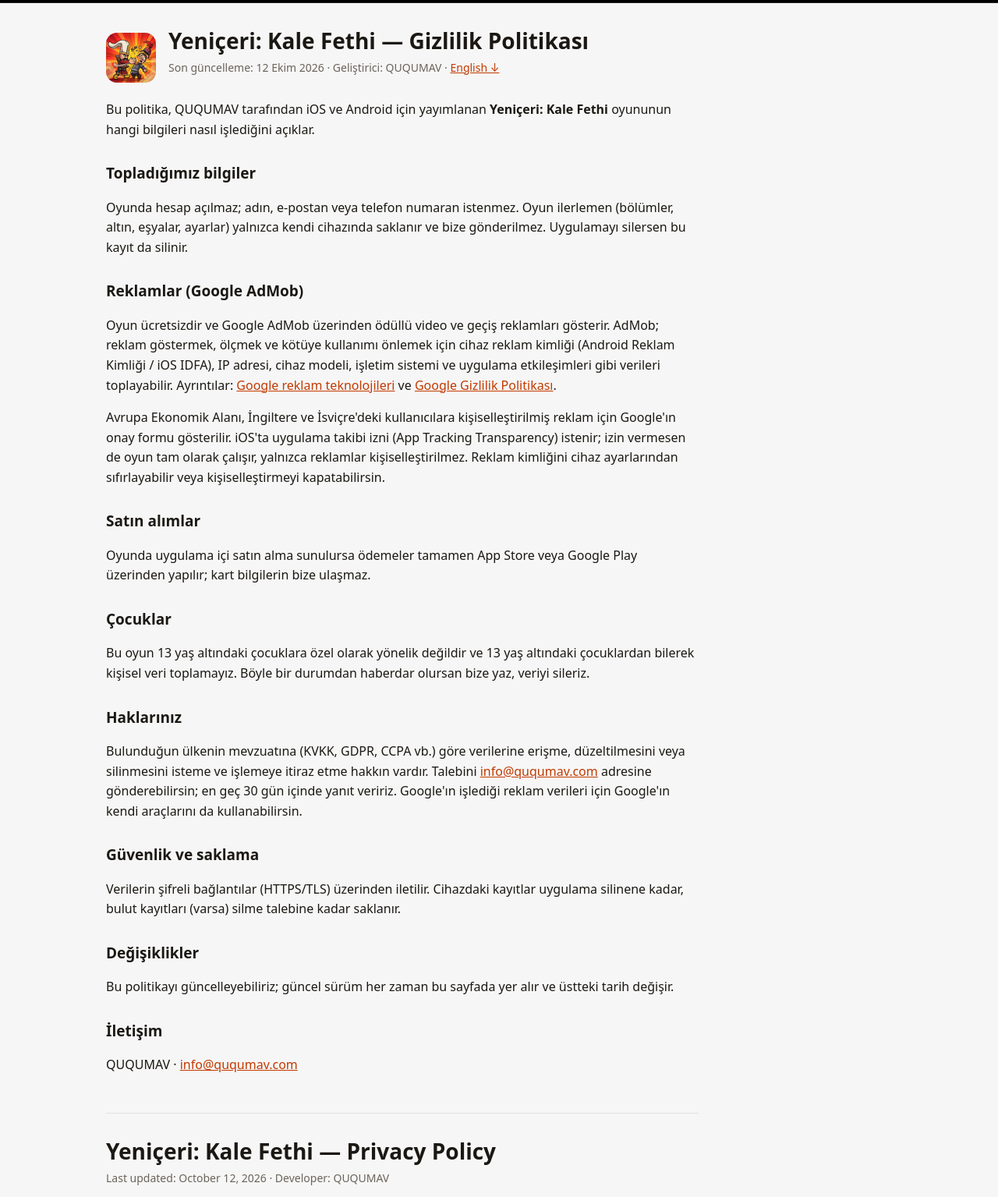
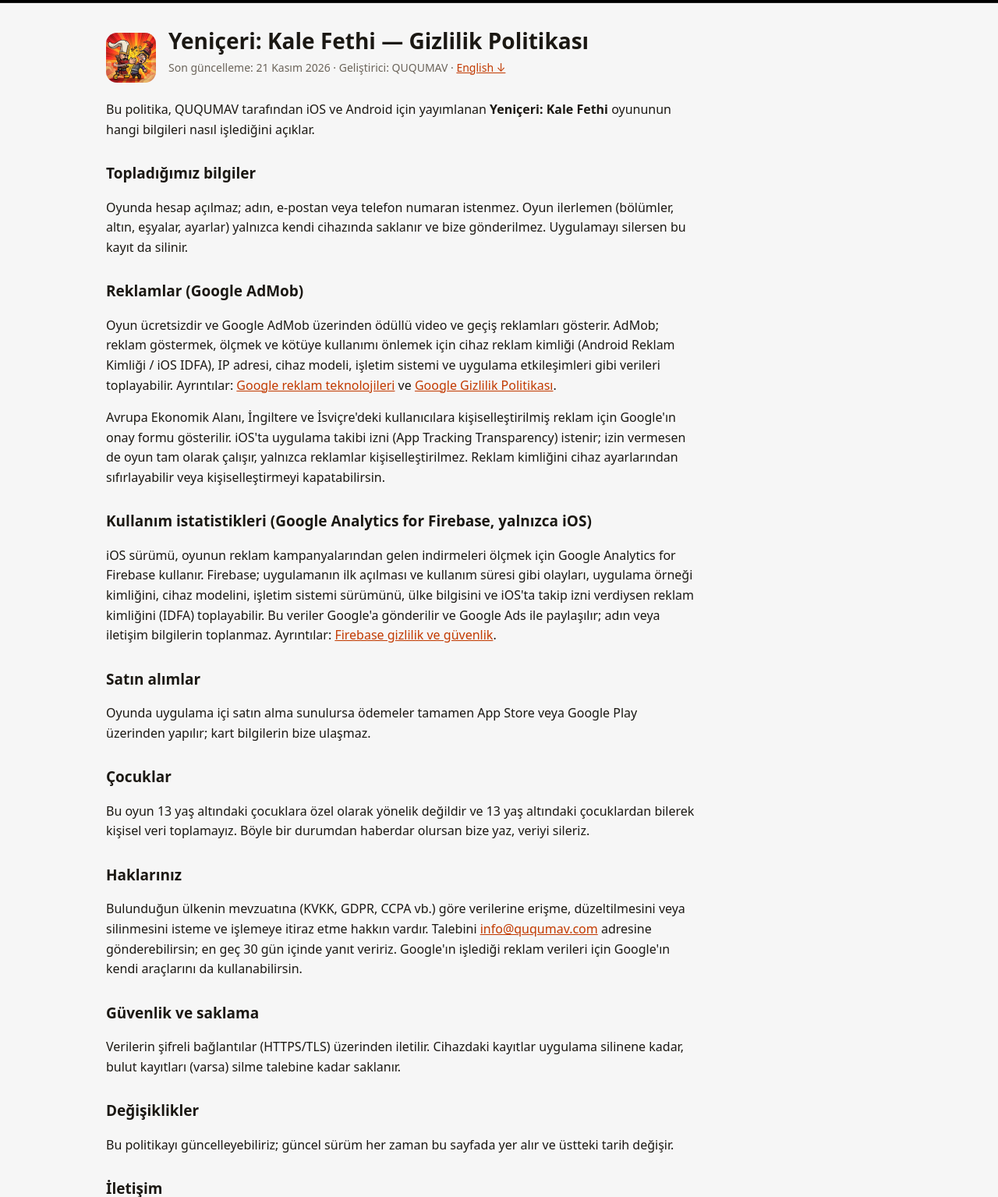
Before and after one commit to onerkosar/ququmav, a plain HTML site: page gizlilik/yeniceri.html in a window 1280 px wide. Shown: the part 69-1604 px from the top of the page at 78% size. Drawn offline with Linux system fonts and the light colour scheme.

Commit message:
Yeniçeri gizlilik politikası: iOS'ta Google Analytics for Firebase
Sledge Smash ile aynı bölüm (TR + EN); Yeniçeri'nin iOS sürümüne de
Firebase Analytics eklendi.

Co-Authored-By: Claude Opus 5.5 <noreply@anthropic.com>
Claude-Session: https://claude.ai/code/session_01HwrWhnTaheD45bjGT6mDCK

```diff
--- a/gizlilik/yeniceri.html
+++ b/gizlilik/yeniceri.html
@@ -19,13 +19,15 @@
 <main class="wrap">
 <article class="doc">
 <div class="dochead"><img src="../img/yeniceri.webp" alt="" width="64" height="64"><div><h1>Yeniçeri: Kale Fethi — Gizlilik Politikası</h1>
-<p class="muted">Son güncelleme: 12 Ekim 2026 · Geliştirici: QUQUMAV · <a href="#en">English ↓</a></p></div></div>
+<p class="muted">Son güncelleme: 21 Kasım 2026 · Geliştirici: QUQUMAV · <a href="#en">English ↓</a></p></div></div>
 <p>Bu politika, QUQUMAV tarafından iOS ve Android için yayımlanan <b>Yeniçeri: Kale Fethi</b> oyununun hangi bilgileri nasıl işlediğini açıklar.</p>
 <h2>Topladığımız bilgiler</h2>
 <p>Oyunda hesap açılmaz; adın, e-postan veya telefon numaran istenmez. Oyun ilerlemen (bölümler, altın, eşyalar, ayarlar) yalnızca kendi cihazında saklanır ve bize gönderilmez. Uygulamayı silersen bu kayıt da silinir.</p>
 <h2>Reklamlar (Google AdMob)</h2>
 <p>Oyun ücretsizdir ve Google AdMob üzerinden ödüllü video ve geçiş reklamları gösterir. AdMob; reklam göstermek, ölçmek ve kötüye kullanımı önlemek için cihaz reklam kimliği (Android Reklam Kimliği / iOS IDFA), IP adresi, cihaz modeli, işletim sistemi ve uygulama etkileşimleri gibi verileri toplayabilir. Ayrıntılar: <a href="https://policies.google.com/technologies/ads">Google reklam teknolojileri</a> ve <a href="https://policies.google.com/privacy">Google Gizlilik Politikası</a>.</p>
 <p>Avrupa Ekonomik Alanı, İngiltere ve İsviçre'deki kullanıcılara kişiselleştirilmiş reklam için Google'ın onay formu gösterilir. iOS'ta uygulama takibi izni (App Tracking Transparency) istenir; izin vermesen de oyun tam olarak çalışır, yalnızca reklamlar kişiselleştirilmez. Reklam kimliğini cihaz ayarlarından sıfırlayabilir veya kişiselleştirmeyi kapatabilirsin.</p>
+<h2>Kullanım istatistikleri (Google Analytics for Firebase, yalnızca iOS)</h2>
+<p>iOS sürümü, oyunun reklam kampanyalarından gelen indirmeleri ölçmek için Google Analytics for Firebase kullanır. Firebase; uygulamanın ilk açılması ve kullanım süresi gibi olayları, uygulama örneği kimliğini, cihaz modelini, işletim sistemi sürümünü, ülke bilgisini ve iOS'ta takip izni verdiysen reklam kimliğini (IDFA) toplayabilir. Bu veriler Google'a gönderilir ve Google Ads ile paylaşılır; adın veya iletişim bilgilerin toplanmaz. Ayrıntılar: <a href="https://firebase.google.com/support/privacy">Firebase gizlilik ve güvenlik</a>.</p>
 <h2>Satın alımlar</h2>
 <p>Oyunda uygulama içi satın alma sunulursa ödemeler tamamen App Store veya Google Play üzerinden yapılır; kart bilgilerin bize ulaşmaz.</p>
 <h2>Çocuklar</h2>
@@ -40,13 +42,15 @@
 <p>QUQUMAV · <a href="mailto:info@ququmav.com">info@ququmav.com</a></p>
 <hr id="en">
 <h1>Yeniçeri: Kale Fethi — Privacy Policy</h1>
-<p class="muted">Last updated: October 12, 2026 · Developer: QUQUMAV</p>
+<p class="muted">Last updated: November 21, 2026 · Developer: QUQUMAV</p>
 <p>This policy explains what information <b>Yeniçeri: Kale Fethi</b>, published by QUQUMAV for iOS and Android, processes and how.</p>
 <h2>Information we collect</h2>
 <p>No account is created and we never ask for your name, e-mail or phone number. Your game progress (levels, coins, items, settings) is stored only on your device and is never sent to us. Deleting the app deletes this data.</p>
 <h2>Advertising (Google AdMob)</h2>
 <p>The game is free and shows rewarded video and interstitial ads through Google AdMob. AdMob may collect your device advertising identifier (Android Advertising ID / iOS IDFA), IP address, device model, operating system and app interaction data to serve and measure ads and to prevent abuse. See <a href="https://policies.google.com/technologies/ads">How Google uses information from apps</a> and the <a href="https://policies.google.com/privacy">Google Privacy Policy</a>.</p>
 <p>Users in the EEA, UK and Switzerland are asked for consent through Google's consent form before personalized ads are shown. On iOS the App Tracking Transparency prompt is displayed; the game works fully if you decline, ads are simply not personalized. You can reset your advertising ID or opt out of personalization in your device settings.</p>
+<h2>Usage statistics (Google Analytics for Firebase, iOS only)</h2>
+<p>The iOS version uses Google Analytics for Firebase to measure installs that come from the game's ad campaigns. Firebase may collect events such as the app's first open and usage time, an app instance ID, device model, operating system version, country and, if you allowed tracking on iOS, the advertising identifier (IDFA). This data is sent to Google and shared with Google Ads; your name or contact details are not collected. See <a href="https://firebase.google.com/support/privacy">Firebase privacy and security</a>.</p>
 <h2>Purchases</h2>
 <p>If in-app purchases are offered, payments are handled entirely by the App Store or Google Play; we never receive your card details.</p>
 <h2>Children</h2>
```
